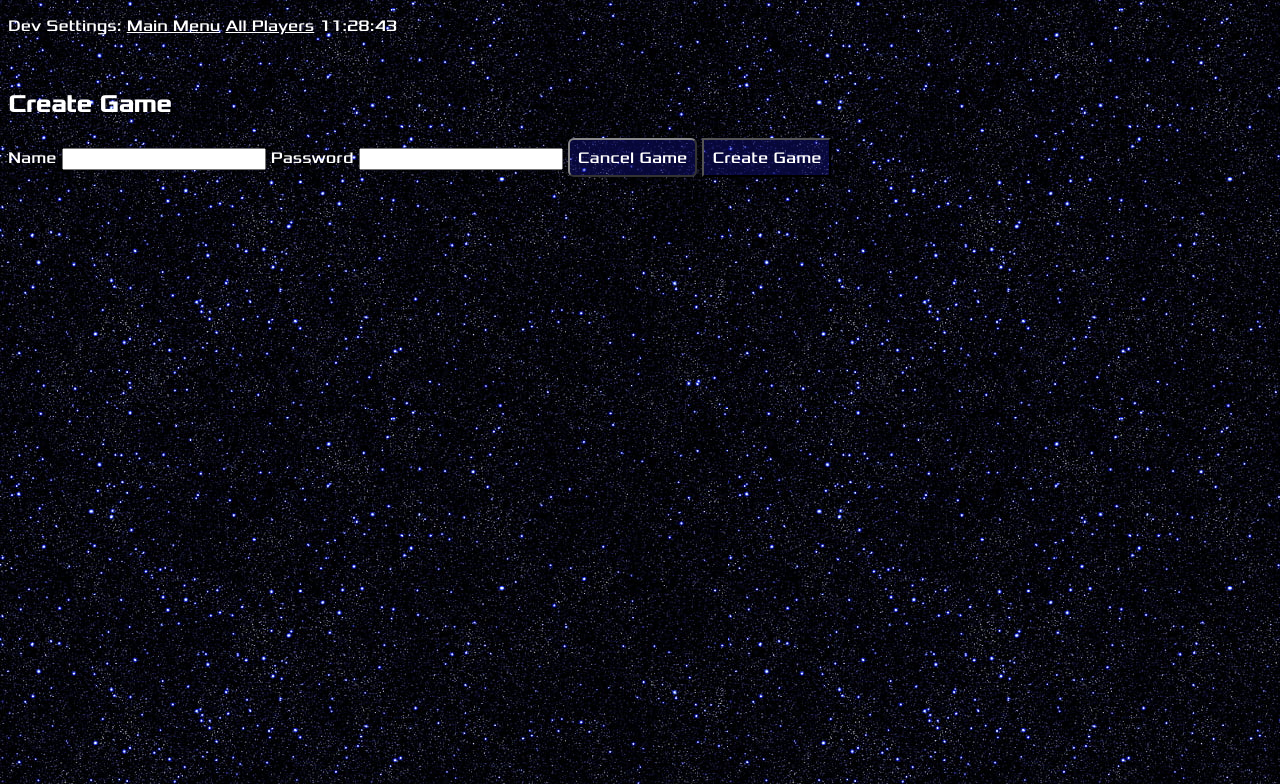
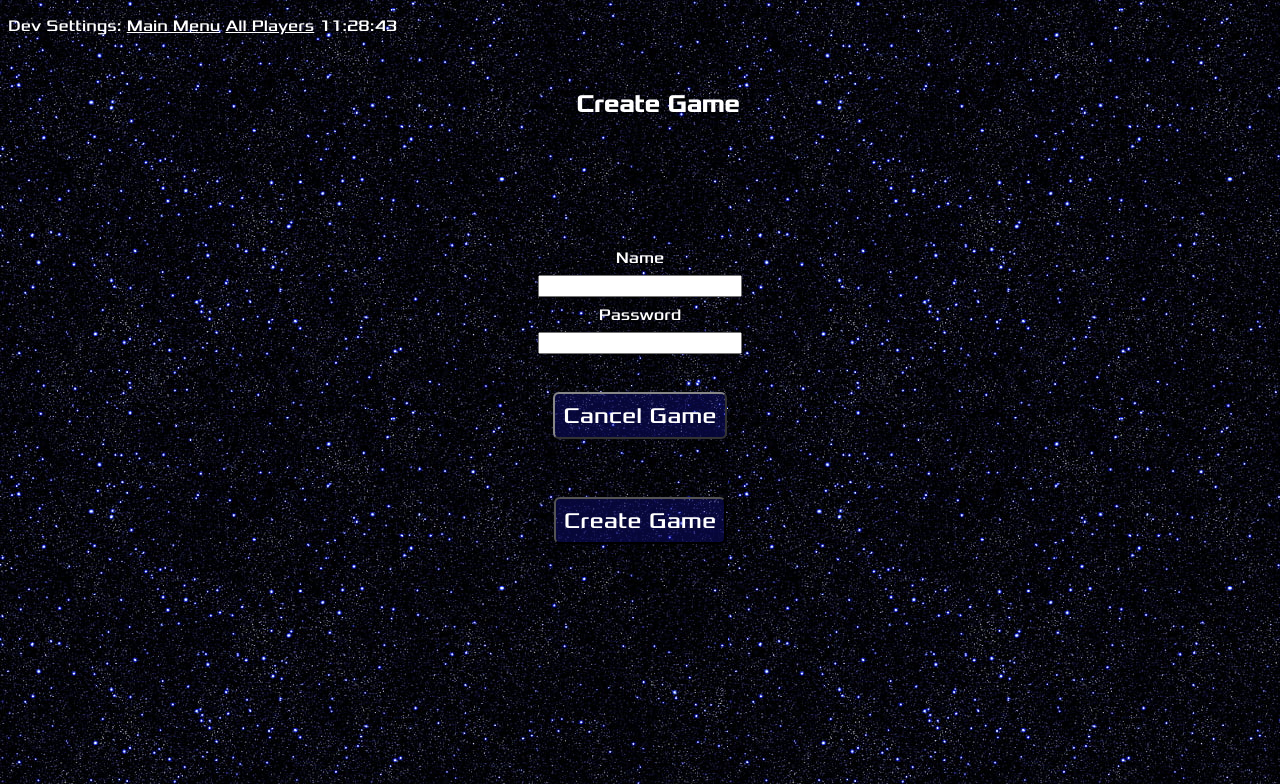
Before and after one commit to EthanVB123/SpaceSaga, a Node server app: page /game/new in a window 1280 px wide. Shown: the top 784 px of the page. Run offline with Node 20, Linux system fonts and the light colour scheme; some libraries are stand-ins or nearby versions.

Commit message:
Fixed forms v1

```diff
--- a/public/stylesheets/main.css
+++ b/public/stylesheets/main.css
@@ -15,6 +15,14 @@ body {
 }
 form {
     color: white;
+    position: fixed;
+    left: 40vw;
+    top: 30vh;
+}
+form>* {
+    width: 20vw;
+    text-align:center;
+    margin-top: 1vh;
 }
 form input {
     color: navy;
@@ -26,21 +34,20 @@ div {
 button {
     align-self: center;
     font-size: 1em;
-    padding: 8px;
+    padding: 4px;
     text-align: center;
     font-family: "Xolonium", "Consolas", Arial;
     transition-duration: 500ms;
     background-color: #10109060;
+    border-radius: 6px;
 }
 .warningbtn {
     font-size: 1.4em;
-    padding: 12px;
-    background-color: #f00;
+    padding: 8px;
 }
 .submitbtn {
     font-size: 1.4em;
     padding: 12px;
-    background-color: green;
 }
 .majorbtn {
     left: 50%;
--- a/views/games/_form_fields.ejs
+++ b/views/games/_form_fields.ejs
@@ -1,5 +1,5 @@
-<label>Name</label>
-<input type="text" name="name" value="<%= game.name %>">
+<div><label>Name</label></div>
+<div><input type="text" name="name" value="<%= game.name %>"></div>
 
-<label>Password</label>
-<input type="text" name="password" value="<%= game.password %>">
+<div><label>Password</label></div>
+<div><input type="text" name="password" value="<%= game.password %>"></div>
--- a/views/games/new.ejs
+++ b/views/games/new.ejs
@@ -1,6 +1,6 @@
-<h2>Create Game</h2>
+<h2 style='position:fixed;text-align: center;left:45vw;'>Create Game</h2>
 <form action='/game' method='POST'>
     <%- include('_form_fields.ejs') %>
-    <a class='button' href='/'>Cancel Game</a>
-    <button type="submit" class='button'>Create Game</button>
+    <div><a class='button warningbtn' href='/' style='margin-top: 50px; position:relative;top:5vh;'>Cancel Game</a></div>
+    <div><button type="submit" class='button warningbtn'style='margin-top: 100px;'>Create Game</button></div>
 </form>
```
